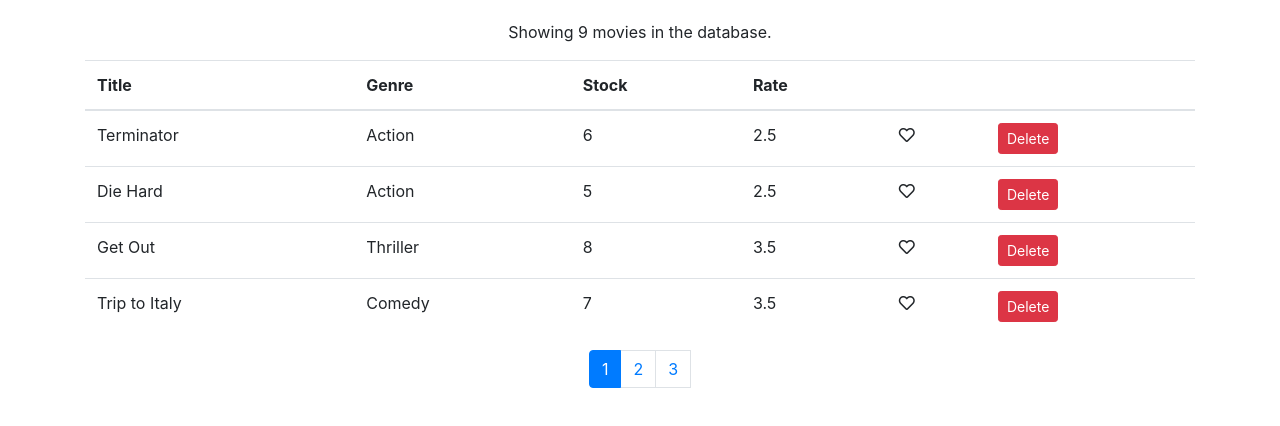
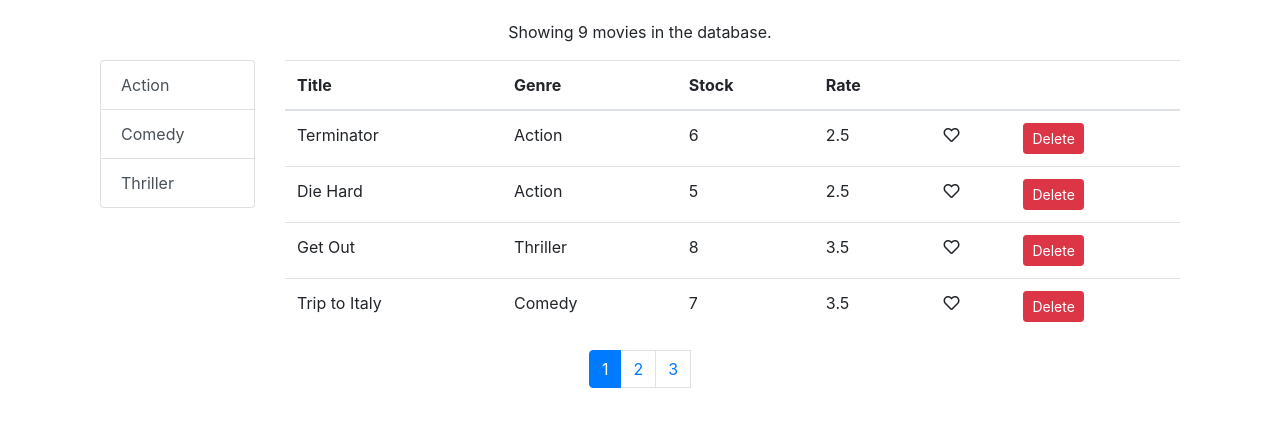
Before and after one commit to IzzyBeraja/Vidly-FrontEnd, a React (Create React App) app: page / in a window 1280 px wide. Shown: the top 426 px of the page. Built offline with nearby package versions, Linux system fonts and the light colour scheme.

Commit message:
Added a filtering list group component. Changed layout of movies to three rows.

```diff
--- /dev/null
+++ b/src/components/common/listGroup.jsx
@@ -0,0 +1,39 @@
+import React from "react";
+import PropType from "prop-types";
+
+const ListGroup = props => {
+  const { selectedItem, items, textProperty, valueProperty, onItemSelect } = props;
+  return (
+    <ul className="list-group">
+      {items.map(item => {
+        return (
+          <li
+            key={item[valueProperty]}
+            className={
+              "list-group-item list-group-item-action " +
+              (selectedItem[textProperty] === item[textProperty] && "active")
+            }
+            onClick={() => onItemSelect(item)}
+          >
+            {item[textProperty]}
+          </li>
+        );
+      })}
+    </ul>
+  );
+};
+
+ListGroup.propType = {
+  currentItem: PropType.string.isRequired,
+  items: PropType.object.isRequired,
+  textProperty: PropType.string,
+  valueProperty: PropType.string,
+  onItemSelect: PropType.func.isRequired,
+};
+
+ListGroup.defaultProps = {
+  textProperty: "name",
+  valueProperty: "_id",
+};
+
+export default ListGroup;
--- a/src/components/movies.jsx
+++ b/src/components/movies.jsx
@@ -1,15 +1,23 @@
 import React, { Component } from "react";
-import { getMovies } from "../services/fakeMovieService";
 import Movie from "./movie";
 import Pagination from "./common/pagination";
 import { paginate } from "../utils/paginate";
+import ListGroup from "./common/listGroup";
+import { getGenres } from "../services/fakeGenreService";
+import { getMovies } from "../services/fakeMovieService";
 
 class Movies extends Component {
   state = {
-    movies: getMovies(),
+    movies: [],
+    genres: [],
+    currentPage: 1,
     itemsPerPage: 4,
-    currentPage: 1,
+    selectedGenre: "",
   };
+
+  componentDidMount() {
+    this.setState({ movies: getMovies(), genres: getGenres() });
+  }
 
   handleLikeStatus = movie => {
     const movies = [...this.state.movies].map(({ ...m }) => {
@@ -28,15 +36,35 @@
     this.setState({ currentPage: page });
   };
 
+  handleGenreSelect = genre => {
+    this.setState({ selectedGenre: genre });
+  };
+
   render() {
+    // Movies
     const { length: count } = this.state.movies;
+    // Pagination
     const { itemsPerPage, currentPage, movies: allMovies } = this.state;
+    // Filters
+    const { selectedGenre, genres } = this.state;
+
+    // No Movies
     if (count === 0) return <p className="text-center">There are no movies in the database.</p>;
-    const movies = paginate(allMovies, currentPage, itemsPerPage);
+    const filtered = selectedGenre ? allMovies.filter(m => m.genre._id === selectedGenre._id) : allMovies;
+    const movies = paginate(filtered, currentPage, itemsPerPage);
 
     return (
-      <React.Fragment>
+      <div className="container">
+        <div className="row">
+          <div className="col">
             <p className="text-center">Showing {count} movies in the database.</p>
+          </div>
+        </div>
+        <div className="row">
+          <div className="col-2">
+            <ListGroup selectedItem={selectedGenre} items={genres} onItemSelect={this.handleGenreSelect} />
+          </div>
+          <div className="col">
             <table className="table">
               <thead>
                 <tr>
@@ -54,13 +82,19 @@
                 })}
               </tbody>
             </table>
+          </div>
+        </div>
+        <div className="row">
+          <div className="col">
             <Pagination
-          itemsCount={count}
+              itemsCount={filtered.length}
               itemsPerPage={itemsPerPage}
               currentPage={currentPage}
               onPageChange={this.handlePageChange}
             />
-      </React.Fragment>
+          </div>
+        </div>
+      </div>
     );
   }
 }
```
Lines whose indentation alone changed are shown as unchanged.
